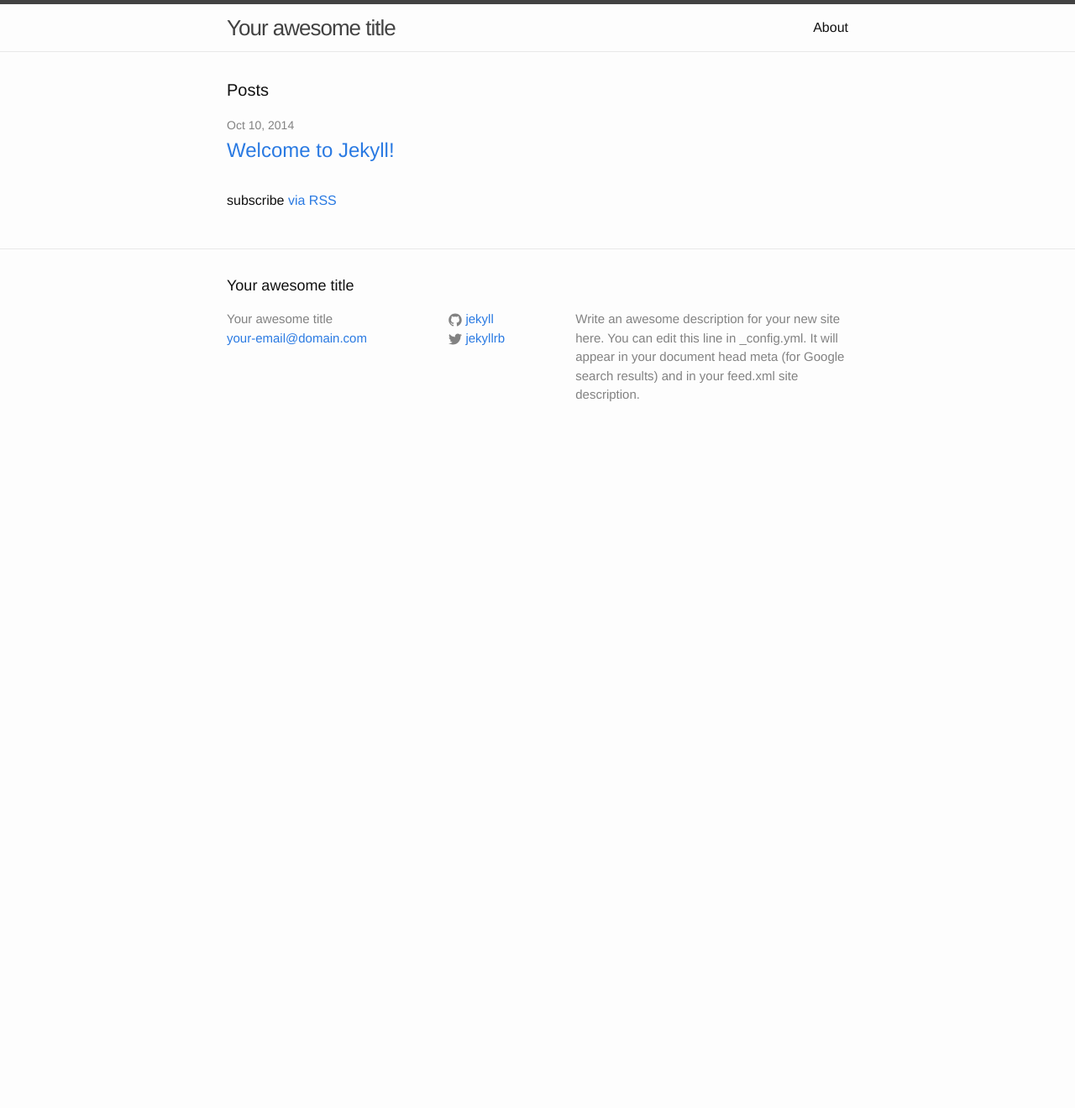
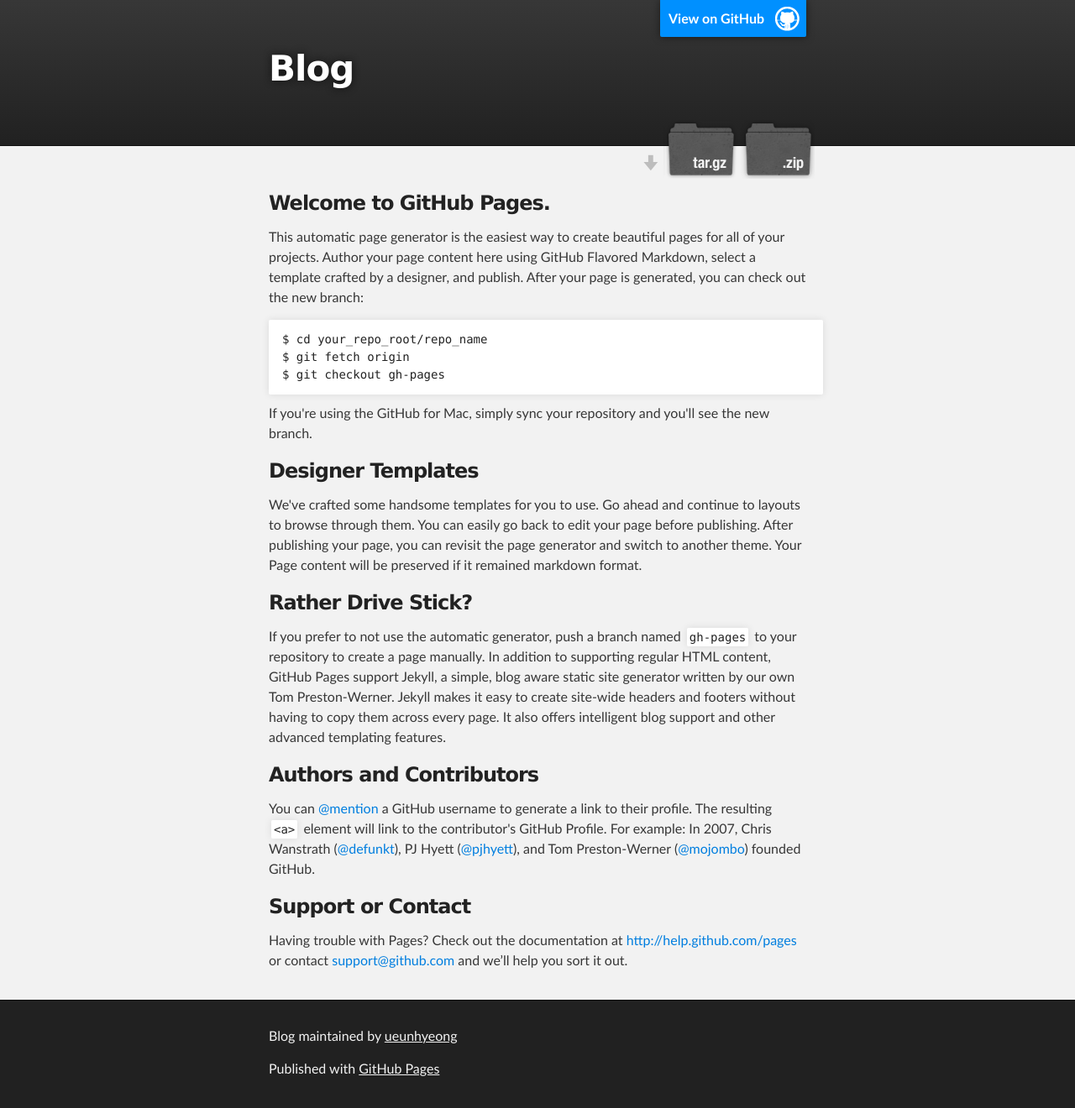
Before and after one commit to ueunhyeong/blog, a Jekyll site: the page index.html, which Jekyll copies as it is, in a window 1280 px wide. Shown: the whole page at 84% size. Built offline with Jekyll 4.4.1, drawn with Linux system fonts in a browser that asks for light colours; before the commit the page ends 900 px from its top, so only the background shows below that.

Commit message:
Create gh-pages branch via GitHub

```diff
--- a/index.html
+++ b/index.html
@@ -1,23 +1,79 @@
----
-layout: default
----
+<!DOCTYPE html>
+<html>
 
-<div class="home">
+  <head>
+    <meta charset='utf-8'>
+    <meta http-equiv="X-UA-Compatible" content="chrome=1">
+    <meta name="description" content="Blog : ">
 
-  <h1 class="page-heading">Posts</h1>
+    <link rel="stylesheet" type="text/css" media="screen" href="stylesheets/stylesheet.css">
 
-  <ul class="post-list">
-    {% for post in site.posts %}
-      <li>
-        <span class="post-meta">{{ post.date | date: "%b %-d, %Y" }}</span>
+    <title>Blog</title>
+  </head>
 
-        <h2>
-          <a class="post-link" href="{{ post.url | prepend: site.baseurl }}">{{ post.title }}</a>
-        </h2>
-      </li>
-    {% endfor %}
-  </ul>
+  <body>
 
-  <p class="rss-subscribe">subscribe <a href="{{ "/feed.xml" | prepend: site.baseurl }}">via RSS</a></p>
+    <!-- HEADER -->
+    <div id="header_wrap" class="outer">
+        <header class="inner">
+          <a id="forkme_banner" href="https://github.com/ueunhyeong/blog">View on GitHub</a>
 
-</div>
+          <h1 id="project_title">Blog</h1>
+          <h2 id="project_tagline"></h2>
+
+            <section id="downloads">
+              <a class="zip_download_link" href="https://github.com/ueunhyeong/blog/zipball/master">Download this project as a .zip file</a>
+              <a class="tar_download_link" href="https://github.com/ueunhyeong/blog/tarball/master">Download this project as a tar.gz file</a>
+            </section>
+        </header>
+    </div>
+
+    <!-- MAIN CONTENT -->
+    <div id="main_content_wrap" class="outer">
+      <section id="main_content" class="inner">
+        <h3>
+<a name="welcome-to-github-pages" class="anchor" href="#welcome-to-github-pages"><span class="octicon octicon-link"></span></a>Welcome to GitHub Pages.</h3>
+
+<p>This automatic page generator is the easiest way to create beautiful pages for all of your projects. Author your page content here using GitHub Flavored Markdown, select a template crafted by a designer, and publish. After your page is generated, you can check out the new branch:</p>
+
+<pre><code>$ cd your_repo_root/repo_name
+$ git fetch origin
+$ git checkout gh-pages
+</code></pre>
+
+<p>If you're using the GitHub for Mac, simply sync your repository and you'll see the new branch.</p>
+
+<h3>
+<a name="designer-templates" class="anchor" href="#designer-templates"><span class="octicon octicon-link"></span></a>Designer Templates</h3>
+
+<p>We've crafted some handsome templates for you to use. Go ahead and continue to layouts to browse through them. You can easily go back to edit your page before publishing. After publishing your page, you can revisit the page generator and switch to another theme. Your Page content will be preserved if it remained markdown format.</p>
+
+<h3>
+<a name="rather-drive-stick" class="anchor" href="#rather-drive-stick"><span class="octicon octicon-link"></span></a>Rather Drive Stick?</h3>
+
+<p>If you prefer to not use the automatic generator, push a branch named <code>gh-pages</code> to your repository to create a page manually. In addition to supporting regular HTML content, GitHub Pages support Jekyll, a simple, blog aware static site generator written by our own Tom Preston-Werner. Jekyll makes it easy to create site-wide headers and footers without having to copy them across every page. It also offers intelligent blog support and other advanced templating features.</p>
+
+<h3>
+<a name="authors-and-contributors" class="anchor" href="#authors-and-contributors"><span class="octicon octicon-link"></span></a>Authors and Contributors</h3>
+
+<p>You can <a href="https://github.com/blog/821" class="user-mention">@mention</a> a GitHub username to generate a link to their profile. The resulting <code>&lt;a&gt;</code> element will link to the contributor's GitHub Profile. For example: In 2007, Chris Wanstrath (<a href="https://github.com/defunkt" class="user-mention">@defunkt</a>), PJ Hyett (<a href="https://github.com/pjhyett" class="user-mention">@pjhyett</a>), and Tom Preston-Werner (<a href="https://github.com/mojombo" class="user-mention">@mojombo</a>) founded GitHub.</p>
+
+<h3>
+<a name="support-or-contact" class="anchor" href="#support-or-contact"><span class="octicon octicon-link"></span></a>Support or Contact</h3>
+
+<p>Having trouble with Pages? Check out the documentation at <a href="http://help.github.com/pages">http://help.github.com/pages</a> or contact <a href="mailto:support@github.com">support@github.com</a> and we’ll help you sort it out.</p>
+      </section>
+    </div>
+
+    <!-- FOOTER  -->
+    <div id="footer_wrap" class="outer">
+      <footer class="inner">
+        <p class="copyright">Blog maintained by <a href="https://github.com/ueunhyeong">ueunhyeong</a></p>
+        <p>Published with <a href="http://pages.github.com">GitHub Pages</a></p>
+      </footer>
+    </div>
+
+
+
+  </body>
+</html>
--- /dev/null
+++ b/javascripts/main.js
@@ -0,0 +1 @@
+console.log('This would be the main JS file.');
--- /dev/null
+++ b/stylesheets/pygment_trac.css
@@ -0,0 +1,70 @@
+.highlight .hll { background-color: #ffffcc }
+.highlight  { background: #f0f3f3; }
+.highlight .c { color: #0099FF; font-style: italic } /* Comment */
+.highlight .err { color: #AA0000; background-color: #FFAAAA } /* Error */
+.highlight .k { color: #006699; font-weight: bold } /* Keyword */
+.highlight .o { color: #555555 } /* Operator */
+.highlight .cm { color: #0099FF; font-style: italic } /* Comment.Multiline */
+.highlight .cp { color: #009999 } /* Comment.Preproc */
+.highlight .c1 { color: #0099FF; font-style: italic } /* Comment.Single */
+.highlight .cs { color: #0099FF; font-weight: bold; font-style: italic } /* Comment.Special */
+.highlight .gd { background-color: #FFCCCC; border: 1px solid #CC0000 } /* Generic.Deleted */
+.highlight .ge { font-style: italic } /* Generic.Emph */
+.highlight .gr { color: #FF0000 } /* Generic.Error */
+.highlight .gh { color: #003300; font-weight: bold } /* Generic.Heading */
+.highlight .gi { background-color: #CCFFCC; border: 1px solid #00CC00 } /* Generic.Inserted */
+.highlight .go { color: #AAAAAA } /* Generic.Output */
+.highlight .gp { color: #000099; font-weight: bold } /* Generic.Prompt */
+.highlight .gs { font-weight: bold } /* Generic.Strong */
+.highlight .gu { color: #003300; font-weight: bold } /* Generic.Subheading */
+.highlight .gt { color: #99CC66 } /* Generic.Traceback */
+.highlight .kc { color: #006699; font-weight: bold } /* Keyword.Constant */
+.highlight .kd { color: #006699; font-weight: bold } /* Keyword.Declaration */
+.highlight .kn { color: #006699; font-weight: bold } /* Keyword.Namespace */
+.highlight .kp { color: #006699 } /* Keyword.Pseudo */
+.highlight .kr { color: #006699; font-weight: bold } /* Keyword.Reserved */
+.highlight .kt { color: #007788; font-weight: bold } /* Keyword.Type */
+.highlight .m { color: #FF6600 } /* Literal.Number */
+.highlight .s { color: #CC3300 } /* Literal.String */
+.highlight .na { color: #330099 } /* Name.Attribute */
+.highlight .nb { color: #336666 } /* Name.Builtin */
+.highlight .nc { color: #00AA88; font-weight: bold } /* Name.Class */
+.highlight .no { color: #336600 } /* Name.Constant */
+.highlight .nd { color: #9999FF } /* Name.Decorator */
+.highlight .ni { color: #999999; font-weight: bold } /* Name.Entity */
+.highlight .ne { color: #CC0000; font-weight: bold } /* Name.Exception */
+.highlight .nf { color: #CC00FF } /* Name.Function */
+.highlight .nl { color: #9999FF } /* Name.Label */
+.highlight .nn { color: #00CCFF; font-weight: bold } /* Name.Namespace */
+.highlight .nt { color: #330099; font-weight: bold } /* Name.Tag */
+.highlight .nv { color: #003333 } /* Name.Variable */
+.highlight .ow { color: #000000; font-weight: bold } /* Operator.Word */
+.highlight .w { color: #bbbbbb } /* Text.Whitespace */
+.highlight .mf { color: #FF6600 } /* Literal.Number.Float */
+.highlight .mh { color: #FF6600 } /* Literal.Number.Hex */
+.highlight .mi { color: #FF6600 } /* Literal.Number.Integer */
+.highlight .mo { color: #FF6600 } /* Literal.Number.Oct */
+.highlight .sb { color: #CC3300 } /* Literal.String.Backtick */
+.highlight .sc { color: #CC3300 } /* Literal.String.Char */
+.highlight .sd { color: #CC3300; font-style: italic } /* Literal.String.Doc */
+.highlight .s2 { color: #CC3300 } /* Literal.String.Double */
+.highlight .se { color: #CC3300; font-weight: bold } /* Literal.String.Escape */
+.highlight .sh { color: #CC3300 } /* Literal.String.Heredoc */
+.highlight .si { color: #AA0000 } /* Literal.String.Interpol */
+.highlight .sx { color: #CC3300 } /* Literal.String.Other */
+.highlight .sr { color: #33AAAA } /* Literal.String.Regex */
+.highlight .s1 { color: #CC3300 } /* Literal.String.Single */
+.highlight .ss { color: #FFCC33 } /* Literal.String.Symbol */
+.highlight .bp { color: #336666 } /* Name.Builtin.Pseudo */
+.highlight .vc { color: #003333 } /* Name.Variable.Class */
+.highlight .vg { color: #003333 } /* Name.Variable.Global */
+.highlight .vi { color: #003333 } /* Name.Variable.Instance */
+.highlight .il { color: #FF6600 } /* Literal.Number.Integer.Long */
+
+.type-csharp .highlight .k { color: #0000FF }
+.type-csharp .highlight .kt { color: #0000FF }
+.type-csharp .highlight .nf { color: #000000; font-weight: normal }
+.type-csharp .highlight .nc { color: #2B91AF }
+.type-csharp .highlight .nn { color: #000000 }
+.type-csharp .highlight .s { color: #A31515 }
+.type-csharp .highlight .sc { color: #A31515 }
--- /dev/null
+++ b/stylesheets/stylesheet.css
@@ -0,0 +1,423 @@
+/*******************************************************************************
+Slate Theme for GitHub Pages
+by Jason Costello, @jsncostello
+*******************************************************************************/
+
+@import url(pygment_trac.css);
+
+/*******************************************************************************
+MeyerWeb Reset
+*******************************************************************************/
+
+html, body, div, span, applet, object, iframe,
+h1, h2, h3, h4, h5, h6, p, blockquote, pre,
+a, abbr, acronym, address, big, cite, code,
+del, dfn, em, img, ins, kbd, q, s, samp,
+small, strike, strong, sub, sup, tt, var,
+b, u, i, center,
+dl, dt, dd, ol, ul, li,
+fieldset, form, label, legend,
+table, caption, tbody, tfoot, thead, tr, th, td,
+article, aside, canvas, details, embed,
+figure, figcaption, footer, header, hgroup,
+menu, nav, output, ruby, section, summary,
+time, mark, audio, video {
+  margin: 0;
+  padding: 0;
+  border: 0;
+  font: inherit;
+  vertical-align: baseline;
+}
+
+/* HTML5 display-role reset for older browsers */
+article, aside, details, figcaption, figure,
+footer, header, hgroup, menu, nav, section {
+  display: block;
+}
+
+ol, ul {
+  list-style: none;
+}
+
+table {
+  border-collapse: collapse;
+  border-spacing: 0;
+}
+
+/*******************************************************************************
+Theme Styles
+*******************************************************************************/
+
+body {
+  box-sizing: border-box;
+  color:#373737;
+  background: #212121;
+  font-size: 16px;
+  font-family: 'Myriad Pro', Calibri, Helvetica, Arial, sans-serif;
+  line-height: 1.5;
+  -webkit-font-smoothing: antialiased;
+}
+
+h1, h2, h3, h4, h5, h6 {
+  margin: 10px 0;
+  font-weight: 700;
+  color:#222222;
+  font-family: 'Lucida Grande', 'Calibri', Helvetica, Arial, sans-serif;
+  letter-spacing: -1px;
+}
+
+h1 {
+  font-size: 36px;
+  font-weight: 700;
+}
+
+h2 {
+  padding-bottom: 10px;
+  font-size: 32px;
+  background: url('../images/bg_hr.png') repeat-x bottom;
+}
+
+h3 {
+  font-size: 24px;
+}
+
+h4 {
+  font-size: 21px;
+}
+
+h5 {
+  font-size: 18px;
+}
+
+h6 {
+  font-size: 16px;
+}
+
+p {
+  margin: 10px 0 15px 0;
+}
+
+footer p {
+  color: #f2f2f2;
+}
+
+a {
+  text-decoration: none;
+  color: #007edf;
+  text-shadow: none;
+
+  transition: color 0.5s ease;
+  transition: text-shadow 0.5s ease;
+  -webkit-transition: color 0.5s ease;
+  -webkit-transition: text-shadow 0.5s ease;
+  -moz-transition: color 0.5s ease;
+  -moz-transition: text-shadow 0.5s ease;
+  -o-transition: color 0.5s ease;
+  -o-transition: text-shadow 0.5s ease;
+  -ms-transition: color 0.5s ease;
+  -ms-transition: text-shadow 0.5s ease;
+}
+
+a:hover, a:focus {text-decoration: underline;}
+
+footer a {
+  color: #F2F2F2;
+  text-decoration: underline;
+}
+
+em {
+  font-style: italic;
+}
+
+strong {
+  font-weight: bold;
+}
+
+img {
+  position: relative;
+  margin: 0 auto;
+  max-width: 739px;
+  padding: 5px;
+  margin: 10px 0 10px 0;
+  border: 1px solid #ebebeb;
+
+  box-shadow: 0 0 5px #ebebeb;
+  -webkit-box-shadow: 0 0 5px #ebebeb;
+  -moz-box-shadow: 0 0 5px #ebebeb;
+  -o-box-shadow: 0 0 5px #ebebeb;
+  -ms-box-shadow: 0 0 5px #ebebeb;
+}
+
+p img {
+  display: inline;
+  margin: 0;
+  padding: 0;
+  vertical-align: middle;
+  text-align: center;
+  border: none;
+}
+
+pre, code {
+  width: 100%;
+  color: #222;
+  background-color: #fff;
+
+  font-family: Monaco, "Bitstream Vera Sans Mono", "Lucida Console", Terminal, monospace;
+  font-size: 14px;
+
+  border-radius: 2px;
+  -moz-border-radius: 2px;
+  -webkit-border-radius: 2px;
+}
+
+pre {
+  width: 100%;
+  padding: 10px;
+  box-shadow: 0 0 10px rgba(0,0,0,.1);
+  overflow: auto;
+}
+
+code {
+  padding: 3px;
+  margin: 0 3px;
+  box-shadow: 0 0 10px rgba(0,0,0,.1);
+}
+
+pre code {
+  display: block;
+  box-shadow: none;
+}
+
+blockquote {
+  color: #666;
+  margin-bottom: 20px;
+  padding: 0 0 0 20px;
+  border-left: 3px solid #bbb;
+}
+
+
+ul, ol, dl {
+  margin-bottom: 15px
+}
+
+ul {
+  list-style: inside;
+  padding-left: 20px;
+}
+
+ol {
+  list-style: decimal inside;
+  padding-left: 20px;
+}
+
+dl dt {
+  font-weight: bold;
+}
+
+dl dd {
+  padding-left: 20px;
+  font-style: italic;
+}
+
+dl p {
+  padding-left: 20px;
+  font-style: italic;
+}
+
+hr {
+  height: 1px;
+  margin-bottom: 5px;
+  border: none;
+  background: url('../images/bg_hr.png') repeat-x center;
+}
+
+table {
+  border: 1px solid #373737;
+  margin-bottom: 20px;
+  text-align: left;
+ }
+
+th {
+  font-family: 'Lucida Grande', 'Helvetica Neue', Helvetica, Arial, sans-serif;
+  padding: 10px;
+  background: #373737;
+  color: #fff;
+ }
+
+td {
+  padding: 10px;
+  border: 1px solid #373737;
+ }
+
+form {
+  background: #f2f2f2;
+  padding: 20px;
+}
+
+/*******************************************************************************
+Full-Width Styles
+*******************************************************************************/
+
+.outer {
+  width: 100%;
+}
+
+.inner {
+  position: relative;
+  max-width: 640px;
+  padding: 20px 10px;
+  margin: 0 auto;
+}
+
+#forkme_banner {
+  display: block;
+  position: absolute;
+  top:0;
+  right: 10px;
+  z-index: 10;
+  padding: 10px 50px 10px 10px;
+  color: #fff;
+  background: url('../images/blacktocat.png') #0090ff no-repeat 95% 50%;
+  font-weight: 700;
+  box-shadow: 0 0 10px rgba(0,0,0,.5);
+  border-bottom-left-radius: 2px;
+  border-bottom-right-radius: 2px;
+}
+
+#header_wrap {
+  background: #212121;
+  background: -moz-linear-gradient(top, #373737, #212121);
+  background: -webkit-linear-gradient(top, #373737, #212121);
+  background: -ms-linear-gradient(top, #373737, #212121);
+  background: -o-linear-gradient(top, #373737, #212121);
+  background: linear-gradient(top, #373737, #212121);
+}
+
+#header_wrap .inner {
+  padding: 50px 10px 30px 10px;
+}
+
+#project_title {
+  margin: 0;
+  color: #fff;
+  font-size: 42px;
+  font-weight: 700;
+  text-shadow: #111 0px 0px 10px;
+}
+
+#project_tagline {
+  color: #fff;
+  font-size: 24px;
+  font-weight: 300;
+  background: none;
+  text-shadow: #111 0px 0px 10px;
+}
+
+#downloads {
+  position: absolute;
+  width: 210px;
+  z-index: 10;
+  bottom: -40px;
+  right: 0;
+  height: 70px;
+  background: url('../images/icon_download.png') no-repeat 0% 90%;
+}
+
+.zip_download_link {
+  display: block;
+  float: right;
+  width: 90px;
+  height:70px;
+  text-indent: -5000px;
+  overflow: hidden;
+  background: url(../images/sprite_download.png) no-repeat bottom left;
+}
+
+.tar_download_link {
+  display: block;
+  float: right;
+  width: 90px;
+  height:70px;
+  text-indent: -5000px;
+  overflow: hidden;
+  background: url(../images/sprite_download.png) no-repeat bottom right;
+  margin-left: 10px;
+}
+
+.zip_download_link:hover {
+  background: url(../images/sprite_download.png) no-repeat top left;
+}
+
+.tar_download_link:hover {
+  background: url(../images/sprite_download.png) no-repeat top right;
+}
+
+#main_content_wrap {
+  background: #f2f2f2;
+  border-top: 1px solid #111;
+  border-bottom: 1px solid #111;
+}
+
+#main_content {
+  padding-top: 40px;
+}
+
+#footer_wrap {
+  background: #212121;
+}
+
+
+
+/*******************************************************************************
+Small Device Styles
+*******************************************************************************/
+
+@media screen and (max-width: 480px) {
+  body {
+    font-size:14px;
+  }
+
+  #downloads {
+    display: none;
+  }
+
+  .inner {
+    min-width: 320px;
+    max-width: 480px;
+  }
+
+  #project_title {
+  font-size: 32px;
+  }
+
+  h1 {
+    font-size: 28px;
+  }
+
+  h2 {
+    font-size: 24px;
+  }
+
+  h3 {
+    font-size: 21px;
+  }
+
+  h4 {
+    font-size: 18px;
+  }
+
+  h5 {
+    font-size: 14px;
+  }
+
+  h6 {
+    font-size: 12px;
+  }
+
+  code, pre {
+    min-width: 320px;
+    max-width: 480px;
+    font-size: 11px;
+  }
+
+}
```
Also changed, not shown: params.json (added, +1 -0 lines), images/bg_hr.png (added), images/blacktocat.png (added), images/icon_download.png (added), images/sprite_download.png (added).
